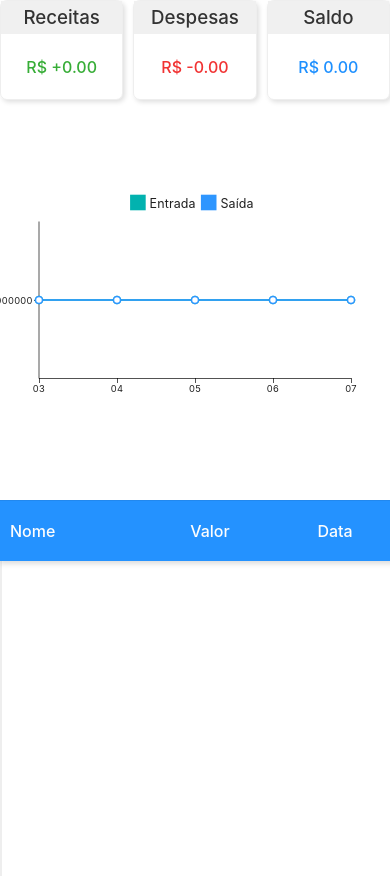
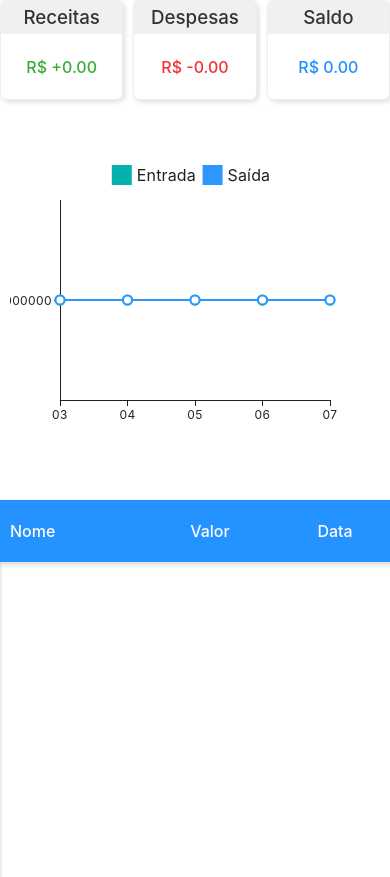
Before and after one commit to FbianoG/FinanceTS, a React (Vite) app: page / in a window 390 px wide. Built offline with nearby package versions, Linux system fonts and the light colour scheme.

Commit message:
update 5 files

```diff
--- a/src/App.css
+++ b/src/App.css
@@ -63,10 +63,10 @@
 
     .item__header {
         width: max-content !important;
-        grid-template-columns: 150px 100px 150px 30px 200px 30px 30px !important;
+        grid-template-columns: 150px 100px 150px 30px 200px 50px 50px !important;
     }
 
     .item {
-        grid-template-columns: 150px 100px 150px 30px 200px 30px 30px !important;
+        grid-template-columns: 150px 100px 150px 30px 200px 50px 50px !important;
     }
 }
--- a/src/App.tsx
+++ b/src/App.tsx
@@ -31,9 +31,7 @@ export default function App() {
 
   useEffect(() => {
     const getList = localStorage.getItem('Lista');
-    if (getList) {
-      setLista(JSON.parse(getList));
-    }
+    if (getList) setLista(JSON.parse(getList))
   }, [])
 
   const includeValores = (e: any) => {
--- a/src/components/Chart.css
+++ b/src/components/Chart.css
@@ -1,11 +1,13 @@
 .css-ltrqdd-MuiMarkElement-root {
     /* stroke: #f13333 !important; */
 }
+
 .css-a8rcf6-MuiLineElement-root {
     /* stroke: #f13333 !important; */
 }
 
 .chart {
-    padding: 50px 0 ;
-    margin: 0 auto ;
+    padding: 50px 0;
+    margin: 0 auto;
+    max-width: 100%;
 }
--- a/src/components/Chart.tsx
+++ b/src/components/Chart.tsx
@@ -2,6 +2,7 @@ import './Chart.css'
 import { Item } from "../App";
 
 import { LineChart } from '@mui/x-charts/LineChart';
+import { useEffect, useState } from 'react';
 
 
 interface ChartProps {
@@ -48,9 +49,17 @@ const Chart: React.FC<ChartProps> = ({ list }) => {
         month.toString().padStart(2, '0'),
     ]
 
+
+    const [size, setSize] = useState<number>()
+
+    useEffect(() => {
+        if (innerWidth > 767) setSize(500)
+        else setSize(370)
+    }, [])
+
     return (
         <div className="chart">
-            <LineChart width={500} height={300} series={[{ data: eData, label: 'Entrada' }, { data: sData, label: 'Saída' },]} xAxis={[{ scaleType: 'point', data: xLabels }]} />
+            <LineChart width={size} height={300} series={[{ data: eData, label: 'Entrada' }, { data: sData, label: 'Saída' },]} xAxis={[{ scaleType: 'point', data: xLabels }]} />
         </div>
     )
 }
--- a/src/components/Item.css
+++ b/src/components/Item.css
@@ -12,7 +12,7 @@
     font-weight: 500;
     color: #fdfdfd;
     display: grid;
-    grid-template-columns: 300px 100px 150px 30px 200px 30px 30px;
+    grid-template-columns: 300px 100px 150px 30px 200px 50px 50px;
     text-align: center;
     box-shadow: 0 3px 5px #0002;
     border-top: 1px solid #0001;
@@ -33,7 +33,7 @@
     background: none;
     border: none;
     outline: none;
-    font-size: 16px;
+    font-size: 18px;
     grid-column: span 2;
     cursor: pointer;
     transition: 300ms;
@@ -70,7 +70,7 @@
     padding: 20px 10px;
     color: #333;
     display: grid;
-    grid-template-columns: 300px 100px 150px 30px 200px 30px 30px;
+    grid-template-columns: 300px 100px 150px 30px 200px 50px 50px;
     text-align: center;
     justify-content: center;
     text-transform: capitalize;
@@ -86,6 +86,7 @@
     border: none;
     cursor: pointer;
     transition: 300ms;
+    font-size: 16px;
 
     &:hover {
         transform: scale(1.2);
```
